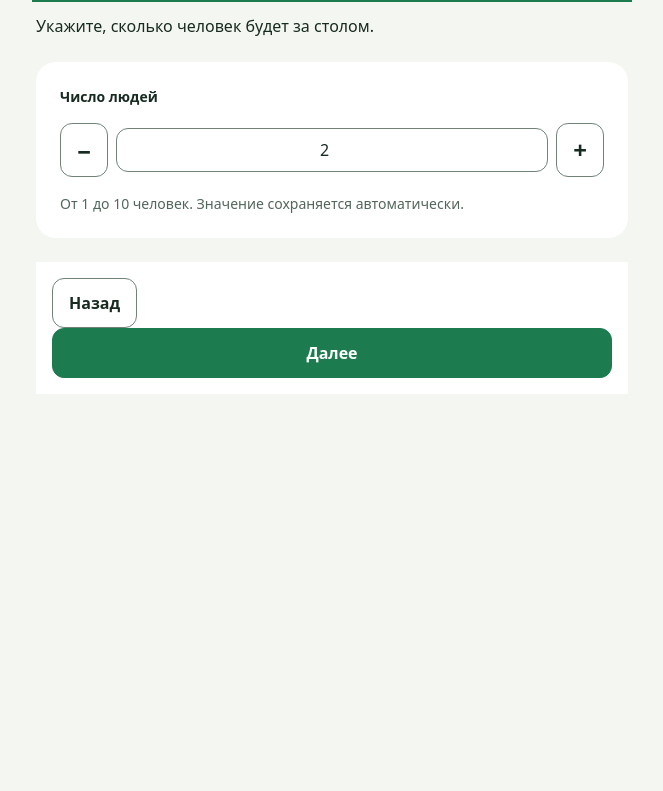
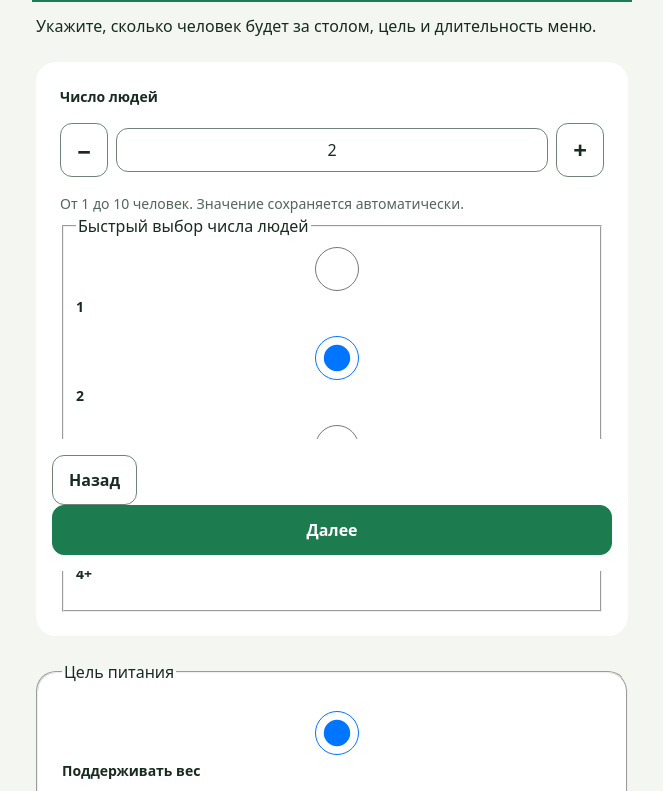
Before and after one commit to 0oLeono0/meal-plan, a React (Vite) app: page /plan/new in a window 1280 px wide. Shown: the part 229-1020 px from the top of the page, without its empty margins (308-971 px from the left). Before the commit the page ends 800 px from the top, so only its background shows below. Built offline with nearby package versions, Linux system fonts and the light colour scheme.

Commit message:
feat(01-04): add people goals days and persistent wizard steps

```diff
--- a/src/domain/settings.ts
+++ b/src/domain/settings.ts
@@ -43,6 +43,7 @@ const nonempty = (value: unknown): value is string => typeof value === 'string'
 const ids = (value: unknown): value is string[] => Array.isArray(value) && value.every(nonempty) && new Set(value).size === value.length;
 export const isStep = (value: unknown): value is Step => value === 1 || value === 2 || value === 3 || value === 4;
 const isUnit = (value: unknown): value is Unit => typeof value === 'string' && ['g', 'kg', 'ml', 'l', 'pcs'].includes(value);
+const isGoal = (value: unknown): value is Goal => typeof value === 'string' && ['maintain', 'lose', 'gain'].includes(value);
 
 /** Structural validity deliberately permits unfinished/raw input. Readiness is separate. */
 export function isSettingsDraft(value: unknown): value is SettingsDraft {
@@ -76,7 +77,7 @@ export function draftReducer(draft: SettingsDraft, action: DraftAction): Setting
   switch (action.type) {
     case 'set': return { ...draft, [action.field]: action.value };
     case 'step': return isStep(action.value) ? { ...draft, step: action.value } : draft;
-    case 'goal': return { ...draft, goal: action.value };
+    case 'goal': return isGoal(action.value) ? { ...draft, goal: action.value } : draft;
     case 'cookingTime': return { ...draft, cookingTime: action.value };
     case 'variety': return { ...draft, variety: action.value };
     case 'restrictions': return { ...draft, restrictions: [...action.value] };
@@ -89,7 +90,7 @@ export function draftReducer(draft: SettingsDraft, action: DraftAction): Setting
   }
 }
 
-export type StepErrors = Partial<Record<'people' | 'days' | 'budget' | 'manualNutrition' | 'home', string>>;
+export type StepErrors = Partial<Record<'people' | 'days' | 'goal' | 'budget' | 'manualNutrition' | 'home', string>>;
 const integerBetween = (raw: string, min: number, max: number) => /^\d+$/.test(raw) && Number.isSafeInteger(Number(raw)) && Number(raw) >= min && Number(raw) <= max;
 const finiteNumber = (raw: string) => /^\d+(?:[.,]\d+)?$/.test(raw.trim()) && Number.isFinite(Number(raw.replace(',', '.')));
 
@@ -98,6 +99,7 @@ export function validateStep(draft: SettingsDraft, step: Step = draft.step): Ste
   if (step === 1) {
     if (!integerBetween(draft.people, 1, 10)) errors.people = 'Укажите от 1 до 10 человек';
     if (!integerBetween(draft.days, 1, 7)) errors.days = 'Укажите от 1 до 7 дней';
+    if (!isGoal(draft.goal)) errors.goal = 'Выберите цель питания';
     const values = Object.values(draft.manualNutrition);
     if (values.some(value => value !== '')) {
       if (values.some(value => value === '')) errors.manualNutrition = 'Заполните все поля нормы или очистите их';
--- /dev/null
+++ b/src/features/wizard/PeopleStep.tsx
@@ -0,0 +1,49 @@
+import type { DraftAction, SettingsDraft, StepErrors } from '../../domain/settings';
+import { Button, Field } from '../../shared/ui';
+
+export interface PeopleStepProps {
+  draft: SettingsDraft;
+  onChange(action: DraftAction): void;
+  errors: StepErrors;
+  disabled?: boolean;
+}
+
+export function PeopleStep({ draft, onChange, errors, disabled = false }: PeopleStepProps) {
+  function counter(field: 'people' | 'days', label: string, max: number) {
+    const raw = draft[field];
+    const number = Number(raw);
+    const valid = /^\d+$/.test(raw) && Number.isSafeInteger(number) && number >= 1 && number <= max;
+    const noun = field === 'people' ? 'людей' : 'дней';
+    return <Field id={field} label={label} hint={`От 1 до ${max} ${field === 'people' ? 'человек' : 'дней'}. Значение сохраняется автоматически.`} error={errors[field]}>
+      <div className="stepper">
+        <Button aria-label={`Уменьшить число ${noun}`} disabled={disabled || !valid || number <= 1} onClick={() => onChange({ type: 'set', field, value: String(number - 1) })}>−</Button>
+        <input id={field} name={field} type="text" inputMode="numeric" autoComplete="off" disabled={disabled} value={raw} onChange={event => onChange({ type: 'set', field, value: event.target.value })} aria-invalid={!!errors[field]} aria-describedby={`${field}-hint${errors[field] ? ` ${field}-error` : ''}`} />
+        <Button aria-label={`Увеличить число ${noun}`} disabled={disabled || !valid || number >= max} onClick={() => onChange({ type: 'set', field, value: String(number + 1) })}>+</Button>
+      </div>
+    </Field>;
+  }
+  return <>
+    <p>Укажите, сколько человек будет за столом, цель и длительность меню.</p>
+    <div className="card">
+      {counter('people', 'Число людей', 10)}
+      <fieldset className="border-0 p-0 m-0 min-w-0 mt-4" disabled={disabled}>
+        <legend>Быстрый выбор числа людей</legend>
+        <div className="grid grid-cols-2 gap-2 mt-2">
+          {[1, 2, 3, 4].map(count => <label className="flex items-center gap-2 min-h-[44px] m-0" key={count}>
+            <input className="!w-6 shrink-0" type="radio" name="people-preset" checked={draft.people === String(count)} onChange={() => onChange({ type: 'set', field: 'people', value: String(count) })} />
+            {count === 4 ? '4+' : String(count)}
+          </label>)}
+        </div>
+      </fieldset>
+    </div>
+    <fieldset id="goal" tabIndex={-1} className="card border-0 min-w-0" disabled={disabled} aria-describedby={errors.goal ? 'goal-error' : undefined}>
+      <legend>Цель питания</legend>
+      {([{ value: 'maintain', label: 'Поддерживать вес' }, { value: 'lose', label: 'Снизить вес' }, { value: 'gain', label: 'Набрать вес' }] as const).map(goal => <label className="flex items-center gap-2 min-h-[44px]" key={goal.value}>
+        <input className="!w-6 shrink-0" type="radio" name="goal" checked={draft.goal === goal.value} onChange={() => onChange({ type: 'goal', value: goal.value })} />
+        <span>{goal.label}</span>
+      </label>)}
+      {errors.goal && <p className="field-error" id="goal-error">{errors.goal}</p>}
+    </fieldset>
+    <div className="card">{counter('days', 'Число дней', 7)}</div>
+  </>;
+}
--- a/src/features/wizard/Wizard.tsx
+++ b/src/features/wizard/Wizard.tsx
@@ -1,10 +1,10 @@
 import { Link, useNavigate } from 'react-router';
 import { useEffect, useRef, useState } from 'react';
 import { createDraft, validateStep, type DraftAction, type SettingsDraft, type Step, type StepErrors } from '../../domain/settings';
-import { Button, ConfirmDialog, Field } from '../../shared/ui';
+import { Button, ConfirmDialog } from '../../shared/ui';
+import { PeopleStep } from './PeopleStep';
 
 export function Wizard({ draft, onChange, recovery = false, saved = false, onReset }: { draft: SettingsDraft; onChange(action: DraftAction): void; recovery?: boolean; saved?: boolean; onReset?(): Promise<boolean> }) {
-  const people = Number(draft.people);
   const [resetOpen, setResetOpen] = useState(false);
   const [resetPending, setResetPending] = useState(false);
   const [exitOpen, setExitOpen] = useState(false);
@@ -12,18 +12,36 @@ export function Wizard({ draft, onChange, recovery = false, saved = false, onRes
   const touched = useRef(false);
   const nextLock = useRef<ReturnType<typeof setTimeout> | null>(null);
   const active = useRef(true);
+  const footer = useRef<HTMLDivElement>(null);
+  const content = useRef<HTMLDivElement>(null);
   const navigate = useNavigate();
   useEffect(() => () => { active.current = false; if (nextLock.current) clearTimeout(nextLock.current); }, []);
+  useEffect(() => { document.getElementById('wizard-title')?.focus(); }, [draft.step]);
+  useEffect(() => {
+    const node = footer.current;
+    if (!node) return;
+    const measure = () => content.current?.style.setProperty('--footer-height', `${node.getBoundingClientRect().height}px`);
+    measure();
+    const observer = new ResizeObserver(measure);
+    observer.observe(node);
+    return () => observer.disconnect();
+  }, []);
   function change(action: DraftAction) { touched.current = true; onChange(action); }
   function exit() {
     if (touched.current || JSON.stringify(draft) !== JSON.stringify(createDraft())) setExitOpen(true);
     else navigate('/');
   }
   function next() {
-    if (nextLock.current || draft.step === 4) return;
+    if (nextLock.current) { document.getElementById('wizard-title')?.focus(); return; }
+    if (draft.step === 4) return;
     const found = validateStep(draft);
     setErrors(found);
-    if (Object.keys(found).length) { document.getElementById(Object.keys(found)[0])?.focus(); return; }
+    if (Object.keys(found).length) {
+      const invalid = document.getElementById(Object.keys(found)[0]);
+      invalid?.focus();
+      invalid?.scrollIntoView({ block: 'center' });
+      return;
+    }
     nextLock.current = setTimeout(() => { nextLock.current = null; }, 250);
     change({ type: 'step', value: (draft.step + 1) as Step });
   }
@@ -41,17 +59,13 @@ export function Wizard({ draft, onChange, recovery = false, saved = false, onRes
       void onReset().then(success => { if (active.current) { setResetPending(false); if (success) { touched.current = false; setResetOpen(false); setErrors({}); } } });
     }} />}
     <h1 id="wizard-title" tabIndex={-1}>{titles[draft.step - 1]}</h1>
-    {draft.step === 1 && <><p>Укажите, сколько человек будет за столом.</p>
-    <div className="card">
-      <Field id="people" label="Число людей" hint="От 1 до 10 человек. Значение сохраняется автоматически." error={errors.people}>
-        <div className="stepper">
-          <Button aria-label="Уменьшить число людей" disabled={resetPending || !Number.isInteger(people) || people <= 1} onClick={() => change({ type: 'set', field: 'people', value: String(Math.max(1, people - 1)) })}>−</Button>
-          <input id="people" name="people" type="number" inputMode="numeric" autoComplete="off" min={1} max={10} disabled={resetPending} value={draft.people} onChange={event => change({ type: 'set', field: 'people', value: event.target.value })} aria-invalid={!!errors.people} aria-describedby={`people-hint${errors.people ? ' people-error' : ''}`} />
-          <Button aria-label="Увеличить число людей" disabled={resetPending || !Number.isInteger(people) || people >= 10} onClick={() => change({ type: 'set', field: 'people', value: String(Math.min(10, people + 1)) })}>+</Button>
-        </div>
-      </Field>
-    </div></>}
-    <div className="sticky-actions">
+    <div ref={content} className="has-sticky-actions">
+      {draft.step === 1 && <PeopleStep draft={draft} onChange={change} errors={errors} disabled={resetPending} />}
+      {draft.step === 2 && <p>Здесь будут настройки бюджета и готовки. Они появятся на следующем этапе разработки.</p>}
+      {draft.step === 3 && <p>Здесь будут предпочтения и исключения продуктов. Этот шаг ещё в разработке.</p>}
+      {draft.step === 4 && <p>Здесь можно будет указать домашние продукты. Создание меню ещё недоступно.</p>}
+    </div>
+    <div ref={footer} className="sticky-actions grid grid-cols-2 gap-2">
       <Button disabled={resetPending} onClick={() => { setErrors({}); if (draft.step === 1) setExitOpen(true); else change({ type: 'step', value: (draft.step - 1) as Step }); }}>Назад</Button>
       {draft.step < 4 && <Button variant="primary" disabled={resetPending} onClick={next}>Далее</Button>}
     </div>
```
Also changed, not shown: 1 other file (tests, documents, lock files or other folders).
